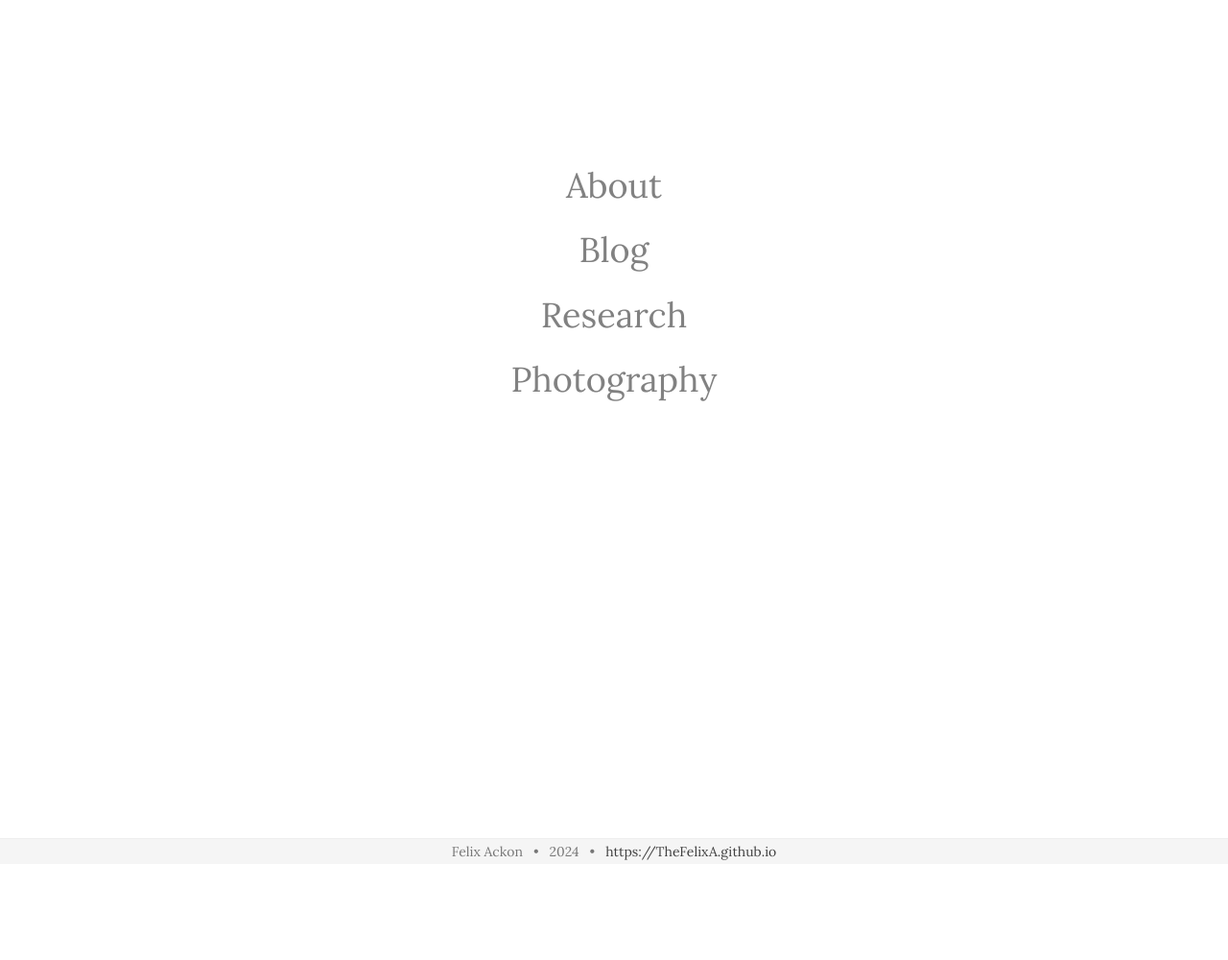
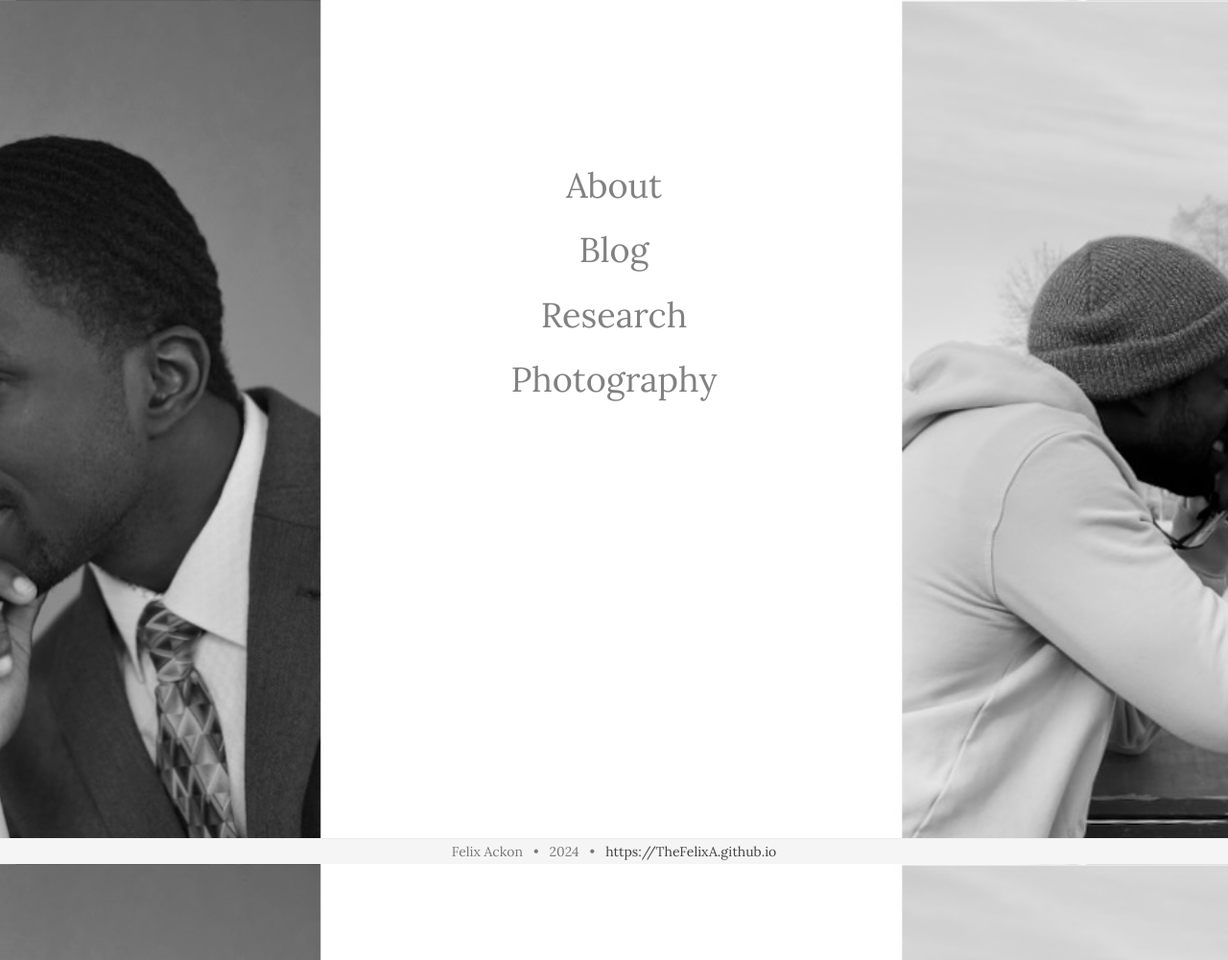
Before and after one commit to TheFelixA/TheFelixA.github.io, a Jekyll site: the page built from index.html, in a window 1280 px wide. Shown: the whole page at 96% size. Built offline with Jekyll 4.4.1, drawn with Linux system fonts in a browser that asks for light colours; nearby versions of some CDN libraries.

Commit message:
change layout

```diff
--- a/index.html
+++ b/index.html
@@ -29,6 +29,14 @@ layout: minimal
   width: 100%; /* 100% width */
   text-align: center; /* Centered text/links */
   margin-top: 30px; /* 30px top margin to avoid conflict with the close button on smaller screens */
+}
+
+body {
+  background-image: url("/img/website_bg.jpg");
+  background-repeat: no-repeat;
+  background-attachment: fixed;
+  background-size: 100% 100%;
+  background-size: cover;
 }
 
 /* The navigation links inside the overlay */
--- a/photos.html
+++ b/photos.html
@@ -1,7 +1,7 @@
 ---
 layout:page
 title: Photography
-subtitle: My Portfolio
+subtitle: Portraits, Action Shots, Landscape
 ---
 <!DOCTYPE html>
 <html lang = "en">
@@ -122,7 +122,6 @@ the fixed height: 400px keeps tall images from expanding the height of the paren
 </style>
 </head>
 <body>
-<h2> My Photos </h2>
  <!-- Slideshow container -->
 <div class="slideshow-container">
 
```
Also changed, not shown: aboutme.md (+2 -2 lines), img/website_bg.jpg (added).
